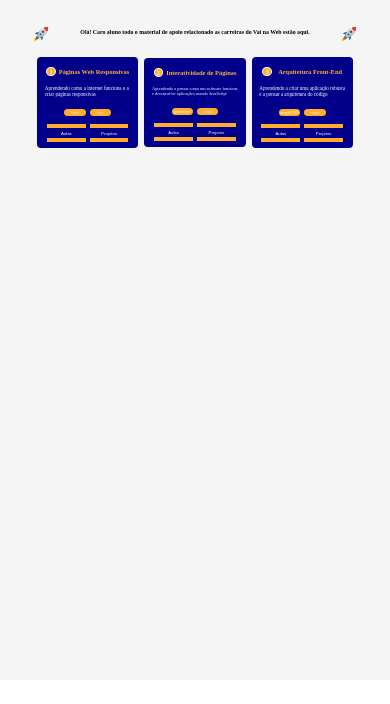
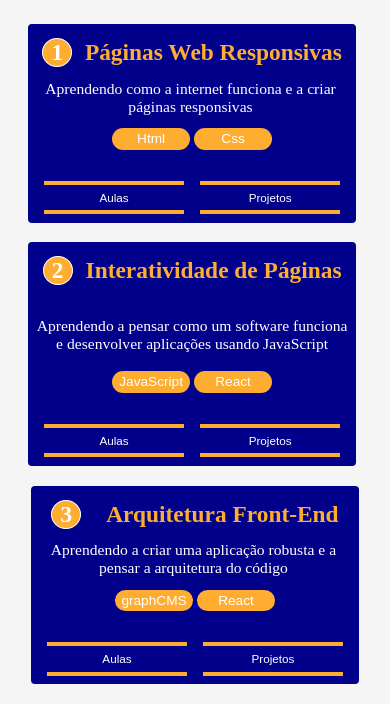
Before and after one commit to Al3ncar/Academia, a plain HTML site: page index.html in a window 390 px wide. Shown: the part 164-868 px from the top of the page. Before the commit the page ends 844 px from the top, so only its background shows below. Drawn offline with Linux system fonts and the light colour scheme.

Commit message:
Academia VNW

```diff
--- a/index.html
+++ b/index.html
@@ -11,7 +11,9 @@
         <main>
             <section class="vainaweb">
                 <div class="logo-box">
+                    <a class="logo-vnw" href="https://www.vainaweb.com.br/" target="_blank">
                     <img class="vnw" src="img/logo-nw.svg" alt="logo do Vai na web">
+                    </a>
                 </div>
                 <div class="rod"></div>
                 <div class="vnw-box">
@@ -31,17 +33,25 @@
                             <h2 class="number">1</h2>
                             <h2>Páginas Web Responsivas</h2>
                         </div>
-                        <p>
+                        <p class="text-vnw">
                             Aprendendo como a internet funciona e a criar páginas responsivas
                         </p>
                         <div class="language-box">
-                            <button class="language">html</button>
-                            <button class="language">css</button>
+                            <a href="https://academia.vainaweb.com.br/module-1/how-sites-are-built" target="_blank">
+                                <button class="language" name="Botão Html">Html</button>
+                            </a>
+                            <a href="https://academia.vainaweb.com.br/module-1/css-intro" target="_blank" >
+                                <button class="language" name="Botão Css">Css</button>
+                            </a>
                         </div>
 
                         <div class="project-container">
-                            <button class="project">Aulas</button>
-                            <button class="project">Projetos</button>
+                            <a  class="btn-project" href="https://academia.vainaweb.com.br/module-1/how-it-works" target="_blank">
+                                <button class="project" name="Botão Aulas">Aulas</button>
+                            </a>
+                            <a class="btn-project" href="#">
+                                <button class="project" name="Botão Projetos">Projetos</button>
+                            </a>
                         </div>
                     </div>
                 </div>
@@ -55,13 +65,22 @@
                         Aprendendo a pensar como um software funciona e desenvolver aplicações usando JavaScript
                     </p>
                     <div class="language-box">
-                        <button class="language">javascript
-                        </button>
-                        <button class="language">react</button>
+
+                        <a href="https://academia.vainaweb.com.br/module-2/intro" target="_blank">
+                            <button class="language" name="Botão Js">JavaScript</button>
+                        </a>
+                        <a href="https://academia.vainaweb.com.br/module-2/react" target="_blank" >
+                            <button class="language" name="Botão React">React</button>
+                        </a>
+
                     </div>
                     <div class="project-container">
-                        <button class="project">Aulas</button>
-                        <button class="project">Projetos</button>
+                        <a  class="btn-project" href="https://academia.vainaweb.com.br/module-2/intro" target="_blank">
+                            <button class="project" name="Botão aulas">Aulas</button>
+                        </a>
+                        <a class="btn-project" href="#">
+                            <button class="project" name="Botão Projetos">Projetos</button>
+                        </a>
                     </div>
                 </div>
                 <div class="architecture">
@@ -69,16 +88,25 @@
                         <h2 class="number">3</h2>
                         <h2>Arquitetura Front-End</h2>
                     </div>
-                    <p>
+                    <p class="text-vnw">
                         Aprendendo a criar uma aplicação robusta e a pensar a arquitetura do código
                     </p>
                     <div class="language-box">
-                        <button class="language">graphCMS</button>
-                        <button class="language">react</button>
+                        <a href="https://academia.vainaweb.com.br/module-3/hooks-intro" target="_blank" >
+                            <button class="language" name="Botão graphCms">graphCMS</button>
+                        </a>
+                        <a href="https://academia.vainaweb.com.br/module-2/react" target="_blank" >
+                            <button class="language" name="Botão React">React</button>
+                        </a>
                     </div>
                     <div class="project-container">
-                        <button class="project">Aulas</button>
-                        <button class="project">Projetos</button>
+                        <a  class="btn-project" href="
+                        https://academia.vainaweb.com.br/module-3/hooks-intro" target="_blank">
+                            <button class="project" name="Botão Aulas">Aulas</button>
+                        </a>
+                        <a class="btn-project" href="#">
+                            <button class="project" name="Botão Projetos">Projetos</button>
+                        </a>
                     </div>
                 </div>
             </section>
--- a/script.js
+++ b/script.js
@@ -31,9 +31,9 @@ if(month === "Janeiro" || month === "Dezembro"){
 
 // ------------04------------//
 
-let name = "Igor"
+let nameProfile = "Igor"
 
-if(name[0] == "R"|| name[0] == "r"){
+if(nameProfile . substring(0,1) === 'R'|| nameProfile . substring(0,1) === 'r'){
     console.log("Seu nome começa com R")
 }else{
     console.log("Seu nome não começa com R")
@@ -44,7 +44,7 @@ if(name[0] == "R"|| name[0] == "r"){
 let lestName = "Bastos"
 lestName.length
 
-if(lestName[0] == "E"|| lestName.length === 6){
+if(lestName.substring(0,1) == "E"|| lestName.length === 6){
     console.log("Seu sobrenome tem todas as caracteristicas requisitadas")
 }else{
     console.log("Seu sobrenome não tem todas as caracteristicas requisitadas")
--- a/style.css
+++ b/style.css
@@ -32,7 +32,7 @@ main{
     padding: 2% 0;
 
     display: flex;
-    justify-content: space-around;
+    justify-content: center;
     align-items: center;
 
     border-radius: 0 0 1vw 1vw;
@@ -40,9 +40,12 @@ main{
     position: relative;
 }
 
+.logo-vnw{
+    width: 25%;
+}
 
 .vnw{
-
+    width: 100%;
     animation: 2s forwards slide ;
     animation-delay: 1s;
     opacity: 0%;
@@ -57,16 +60,16 @@ main{
 
 
 .nav{
-    width: 5%;
-    height: 2%;
-    padding-top: 5%;
+
+    width: 4%;
+    margin-top: 1.5%;
 }
 
 .rod{
 
-    width: 20%;
+    width: 30%;
     height: 0.4vh;
-    margin-top: 2%;
+    margin-top: 1%;
     background-color: #FFAD30;
 }
 
@@ -96,6 +99,8 @@ main{
 .vai-text{
 
     font-size: 1.5vw;
+    padding: 3% 0% 1% 0;
+    text-align: center;
     font-weight: bolder;
     color: black;
 
@@ -104,7 +109,6 @@ main{
 .vnw-container{
 
     width:100%;
-
 
     display: flex;
     justify-content: center;
@@ -128,6 +132,8 @@ main{
 .responsive:hover{
     transform: scale(1.05);
 }
+
+
 
 .interactivity{
     width: 22%;
@@ -181,15 +187,19 @@ main{
     color: white;
 }
 
-p{
+.text-vnw{
     font-size: 1.3vw;
     padding: 8% 0 4% 0;
+    text-align: center;
     color:white;
 
 }
 
 .js{
-    font-size: 1.1vw;
+    padding: 8% 0 4% 0;
+    font-size: 1.3vw;
+    text-align: center;
+    color:white;
 }
 
 .language-box{
@@ -221,16 +231,22 @@ p{
 .project-container{
 
     width: 100%;
+    height: 100%;
+    text-decoration: none;
     display: flex;
     justify-content: space-around;
 
 }
 
+.btn-project{
+    width: 45%;
+    height: 100%;
+}
+
 .project{
 
-    width: 45%;
-    padding: 2.5% 0;
-
+    width: 100%;
+    padding: 4.5% 0;
 
     border: none;
     font-size: 1.1vw;
@@ -253,7 +269,7 @@ p{
     top: 0;
     left: 0;
     background-color:#FFAD30 ;
-    transition: all .5s ease;
+    transition: all .8s ease;
     z-index: -1;
 
 }
@@ -264,3 +280,75 @@ p{
     color: black;
 
 }
+
+
+@media(max-width:500px){
+
+    main{
+        height: 100%;
+    }
+
+    .vnw-box{
+        width: 95%;
+    }
+
+    .nav{
+        width: 10%;
+    }
+
+    .vai-text{
+        width:60%;
+        padding: 8% 0 5% 0;
+        font-size: 4vw;
+        text-align: center;
+
+    }
+
+    .vnw-container{
+        flex-direction: column;
+        justify-content: center;
+        align-items:center;
+    }
+
+    .responsive{
+        width: 80%;
+        margin-bottom: 5%;
+    }
+
+    .interactivity{
+        width: 80%;
+        margin-bottom: 5%;
+    }
+
+    .js{
+        font-size: 4vw;
+        text-align: center;
+    }
+
+    .architecture{
+        width: 80%;
+        margin-bottom: 5%;
+    }
+
+    .titles{
+        width: 100%;
+        font-size: 4vw;
+    }
+
+    .text-vnw{
+        width: 95%;
+        font-size: 4vw;
+        padding: 2%;
+        text-align: center;
+    }
+
+    .language{
+        font-size: 3.5vw;
+        border-radius:3vw ;
+    }
+
+    .project{
+        font-size: 3vw;
+        margin-bottom:2% ;
+    }
+}
```
